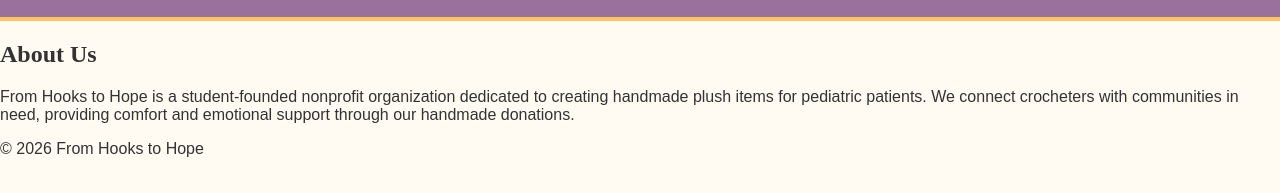
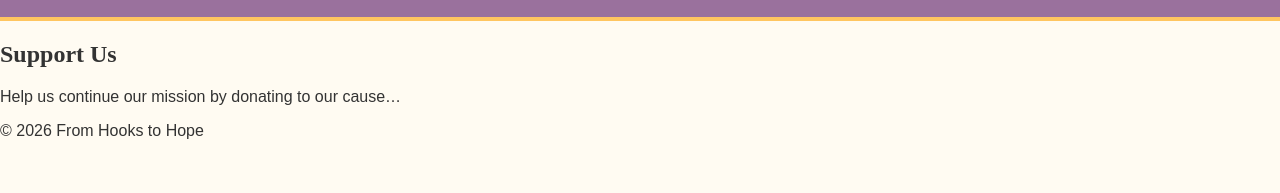
Before and after one commit to clee801/clee801.github.io, a plain HTML site: page support.html in a window 1280 px wide. Shown: the part 117-310 px from the top of the page. Drawn offline with Linux system fonts and the light colour scheme.

Commit message:
Update support.html

```diff
--- a/support.html
+++ b/support.html
@@ -52,8 +52,8 @@
   <!-- MAIN CONTENT -->
   <main>
     <section class="page-hero">
-      <h1>About Us</h1>
-      <p>From Hooks to Hope is a student-founded nonprofit organization dedicated to creating handmade plush items for pediatric patients. We connect crocheters with communities in need, providing comfort and emotional support through our handmade donations.</p>
+      <h1>Support Us</h1>
+      <p>Help us continue our mission by donating to our cause…</p>
     </section>
   </main>
 
```
